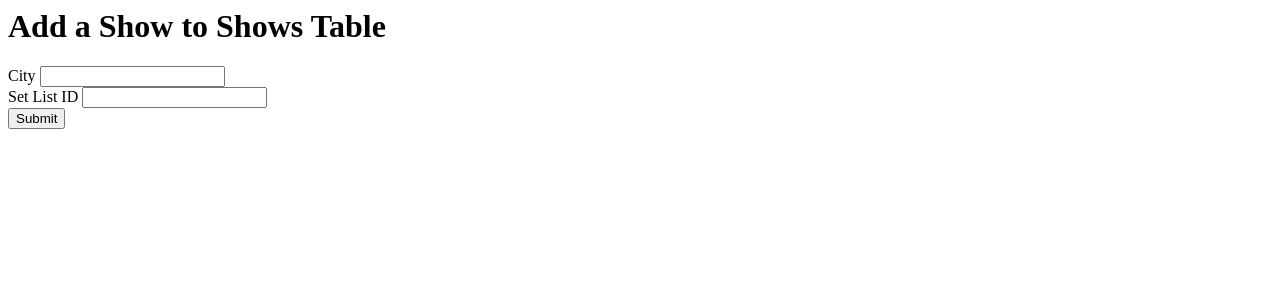
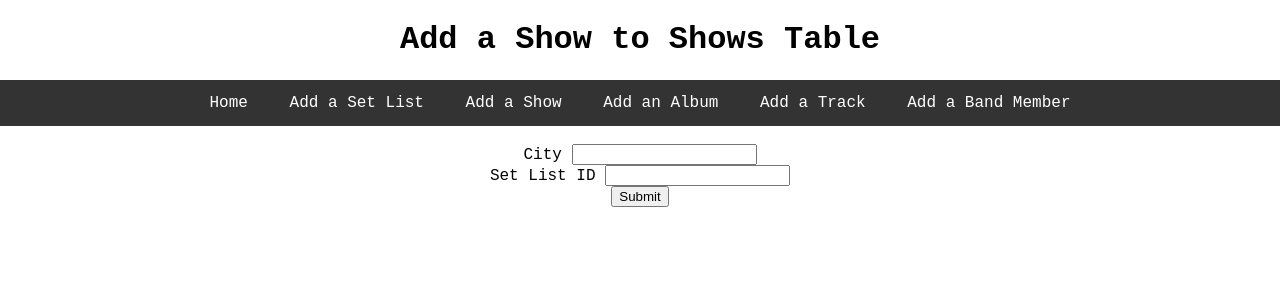
Before and after one commit to susiebeep/Introduction-to-Databases, a Flask app: page /shows in a window 1280 px wide. Shown: the top 300 px of the page. Run offline with Flask 2, Linux system fonts and the light colour scheme.

Commit message:
working css

```diff
--- a/static/css/style.css
+++ b/static/css/style.css
@@ -1,6 +1,7 @@
 h1, h2, p, ul, li, label, form {
 	font-family: "Courier New", monospace;
 	text-align: center;
+	list-style: none;
 }
 
 
@@ -11,11 +12,33 @@ body {
 	text-align: center;
 }
 
-ul {
+img {
+  display: block;
+  margin-left: auto;
+  margin-right: auto;
+}
+
+.myMenu ul{
 	font-family: "Courier New", monospace;
 	text-align: center;
 	list-style: none;
 	margin: 0;
 	padding: 0;
 	overflow: hidden;
+	background-color: #333;
 }
+.myMenu li {
+	display: inline;
+}
+
+.myMenu a {
+	display:inline-block;
+	color: white;
+	padding:14px 16px;
+	text-decoration:none;
+
+}
+
+.myMenu li a:hover{
+	background-color: #5298d9;
+}
--- a/templates/shows.html
+++ b/templates/shows.html
@@ -1,4 +1,22 @@
-<h1> Add a Show to Shows Table </h1>
+<!DOCTYPE html>
+<html>
+  <head>
+    <title>Shows</title>
+    <link rel="stylesheet" type= "text/css" href= "{{ url_for('static', filename= 'css/style.css')}}" />
+  </head>
+  <body>
+ <h1> Add a Show to Shows Table </h1>
+<nav class = "myMenu">
+		<ul>
+			<li><a href="http://flip3.engr.oregonstate.edu:3975/">Home</a></li>
+			<li><a href="http://flip3.engr.oregonstate.edu:3975/set_list">Add a Set List</a></li>
+			<li><a href="http://flip3.engr.oregonstate.edu:3975/shows">Add a Show</a></li>
+			<li><a href="http://flip3.engr.oregonstate.edu:3975/album">Add an Album</a></li>
+			<li><a href="http://flip3.engr.oregonstate.edu:3975/track">Add a Track</a></li>
+			<li><a href="http://flip3.engr.oregonstate.edu:3975/band_members">Add a Band Member</a></li>
+		</ul>
+	</nav>
+<br>
 <form method="POST" action="">
     City <input type="text" name="City" />
     <br>
@@ -6,3 +24,5 @@
     <br>
     <input type="submit">
   </form>
+  </body>
+</html>
```
Also changed, not shown: run.py (added, +11 -0 lines), templates/add_album.html (+21 -1 lines), templates/add_track.html (+21 -1 lines), templates/band_members.html (+21 -1 lines), templates/index.html (+6 -3 lines), templates/set_list.html (+22 -1 lines).
